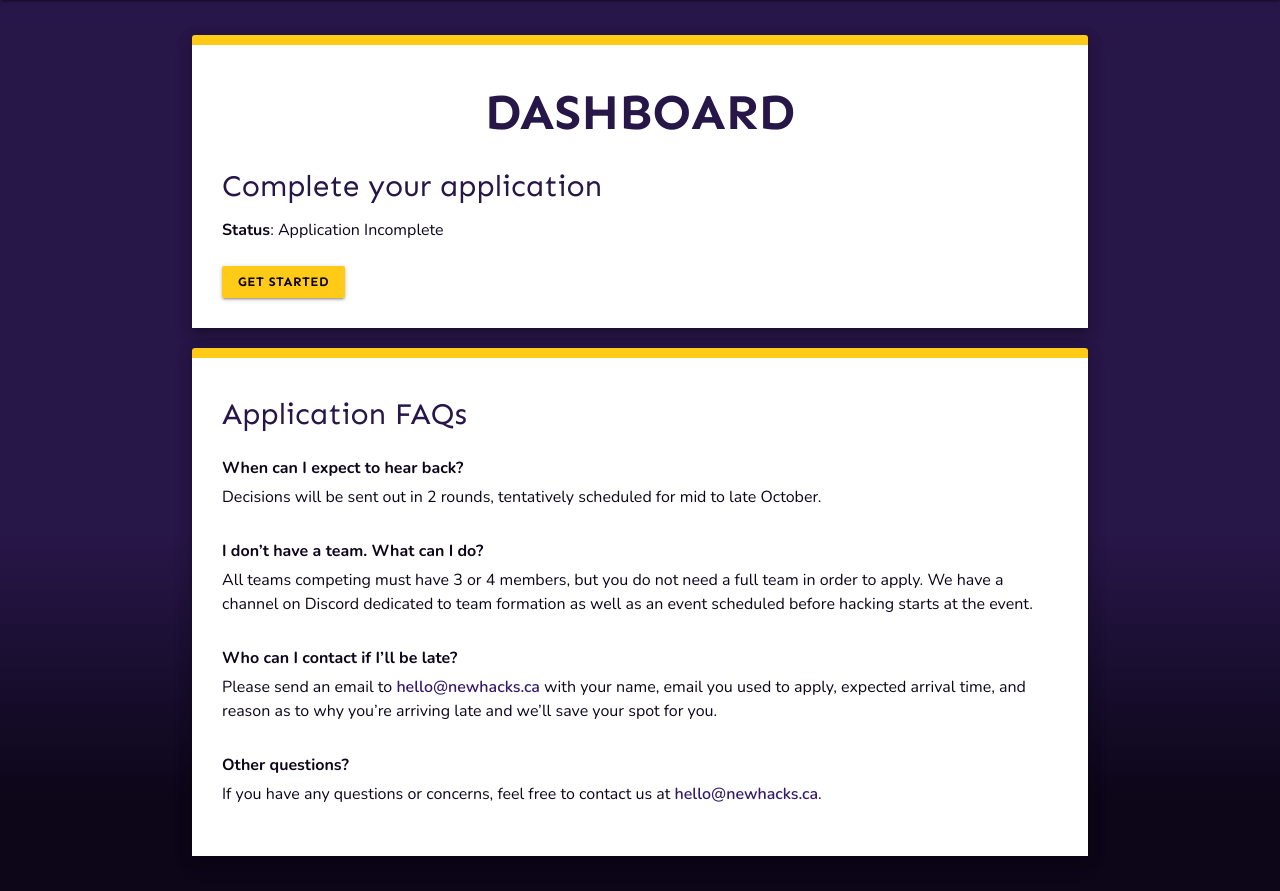
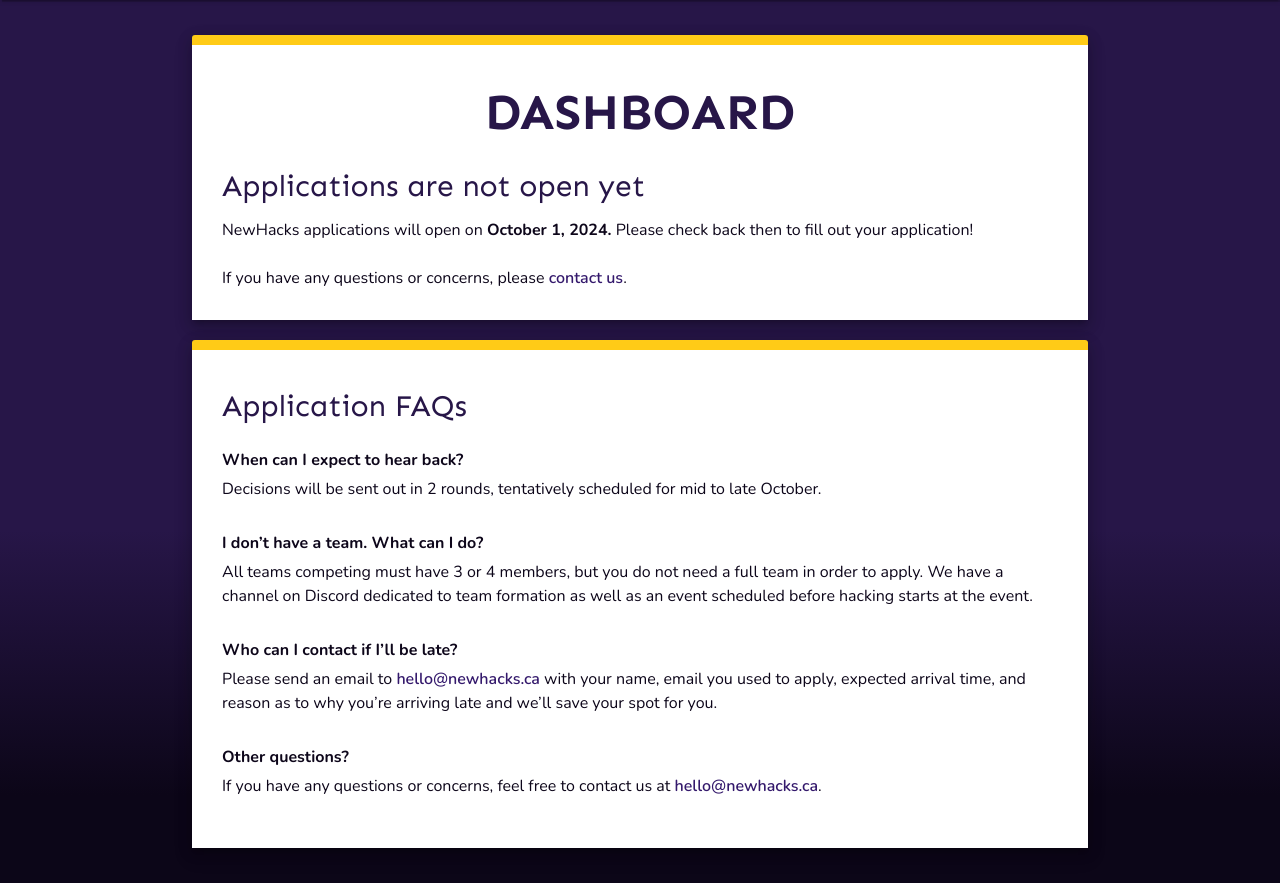
Before and after one commit to ieeeuoft/newhacks-site-2024, a Django app: page /dashboard/ in a window 1280 px wide. Shown: the part 64-955 px from the top of the page. Run offline with Django 3.2, Linux system fonts and the light colour scheme; the visitor is signed in with stand-in values (Sample User, id 1); data that the repository does not hold is empty; style sheets or scripts are compiled from the project's sources.

Commit message:
updated dashboard page

```diff
--- a/hackathon_site/event/jinja2/event/dashboard_base.html
+++ b/hackathon_site/event/jinja2/event/dashboard_base.html
@@ -15,7 +15,13 @@
                 <h1 class="formH1">Dashboard</h1>
 
                 {% if application is none %}
-                    {% if not is_registration_open() %}
+                    {% if is_registration_open() and not is_application_open() %}
+                        <h2 class="formH2">Applications are not open yet</h2>
+                        <p>{{ hackathon_name }} applications will open on <b>{{ localtime(application_open_date).strftime("%B %-d, %Y") }}.</b> Please check back then to fill out your application!</p>
+                        <br />
+                        <p>If you have any questions or concerns, please <a href="mailto:{{ contact_email }}" class="hoverLink primaryText">contact us</a>.</p>
+
+                    {% elif not is_application_open() %}
                         <h2 class="formH2">Applications have closed</h2>
                         <p>Unfortunately, the deadline to apply for {{ hackathon_name }} was {{ localtime(registration_close_date).strftime("%B %-d, %Y") }}.</p>
                         <br />
```
